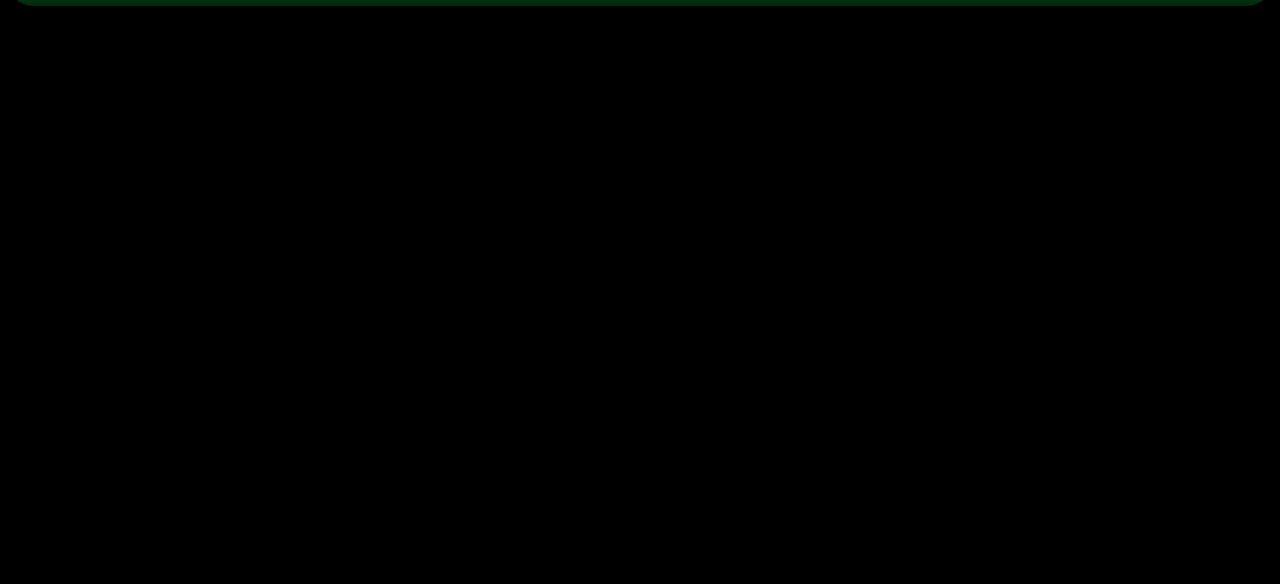
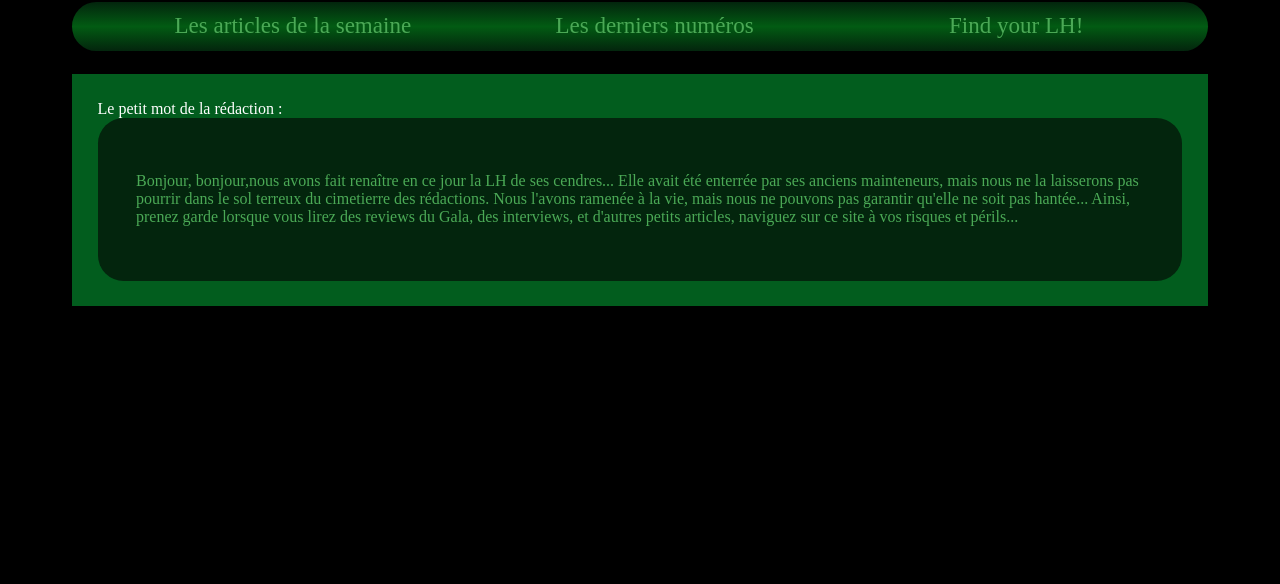
Before and after one commit to lh-telecom/lh-telecom.github.io, a Flask app: template templates/LH1/articles/home.html in a window 1280 px wide. Shown: the part 216-800 px from the top of the page. Run offline with Flask 3, Linux system fonts and the light colour scheme; the template is opened without the code that fills it, so the values that code supplies are empty.

Commit message:
proposition d'organisation

```diff
--- a/static/styles/LH1/acceuil.css
+++ b/static/styles/LH1/acceuil.css
@@ -1,6 +1,7 @@
 body{
     background-color: black;
     color: white ;
+    padding: 5vw;
 }
 .haut_de_page {
     display : grid;
@@ -30,7 +31,7 @@ nav {
     grid-column: 2;
     color : rgb(75, 169, 86);
     grid-row:1;
-    font-size : 2vw;
+    font-size : 1.8vw;
     align-self: center;
 }
 nav ul {
@@ -93,5 +94,21 @@ nav > ul li:hover .sous{
 
 .menu-ressources > a::after{
     content : "▼";
-    font-size : 12px;
 }
+
+.corps_de_page {
+    background-color: rgb(2, 93, 30);
+    overflow:auto;
+    padding : 2vw;
+}
+
+.mot_de_la_redaction{
+    color : rgb(75, 169, 86);
+    background-color: rgb(3, 37, 13);
+    border-radius: 2vw;
+    padding : 3vw;
+}
+
+.mot_de_la_redaction p {
+    color : rgb(75, 169, 86);
+}
--- a/templates/LH1/articles/home.html
+++ b/templates/LH1/articles/home.html
@@ -28,5 +28,12 @@
                 <li><a href = "club.html"> Find your LH! </a></li>
             </ul>
         </nav>
+        <div class="corps_de_page">
+            Le petit mot de la rédaction :
+            <div class="mot_de_la_redaction">
+
+                <p>Bonjour, bonjour,nous avons fait renaître en ce jour la LH de ses cendres... Elle avait été enterrée par ses anciens mainteneurs, mais nous ne la laisserons pas pourrir dans le sol terreux du cimetierre des rédactions. Nous l'avons ramenée à la vie, mais nous ne pouvons pas garantir qu'elle ne soit pas hantée... Ainsi, prenez garde lorsque vous lirez des reviews du Gala, des interviews, et d'autres petits articles, naviguez sur ce site à vos risques et périls...</p>
+            </div>
+        </div>
     </body>
 </html>
```
